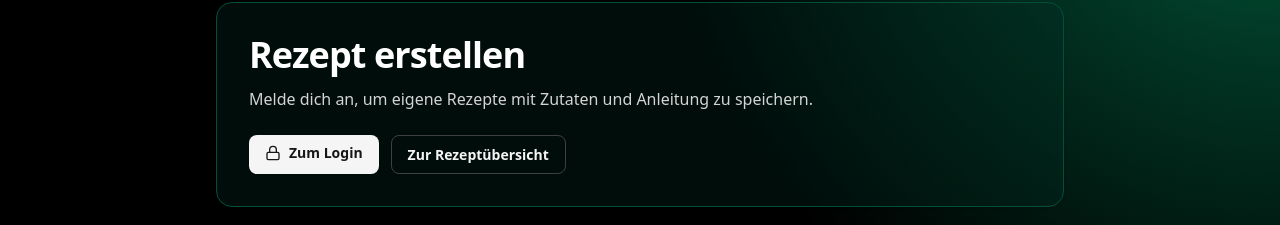
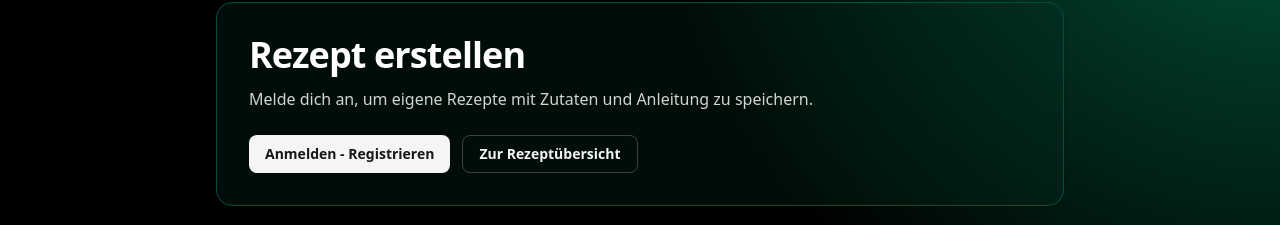
Before and after one commit to jeypack/nextjs-vercel-neon-m4, a Next.js app: page /recipes/new in a window 1280 px wide. Shown: the part 204-429 px from the top of the page. Built offline with nearby package versions, Linux system fonts and the light colour scheme; no server answers.

Commit message:
feat: integrate LoginButton component for user authentication on RecipeCreatePage

```diff
--- a/app/recipes/new/page.tsx
+++ b/app/recipes/new/page.tsx
@@ -9,6 +9,7 @@ import {
   getUnitNamesForRecipes,
 } from "@/app/recipes/_lib/queries";
 import {panelClass, primaryButton} from "@/app/_lib/tailwind";
+import LoginButton from "@/app/user/_components/LoginButton";
 
 export const metadata = {
   title: "Rezept erstellen",
@@ -37,12 +38,13 @@ export default async function RecipeCreatePage() {
             speichern.
           </p>
           <div className="mt-6 flex flex-wrap gap-3">
-            <Link href="/user" className={primaryButton}>
+            <LoginButton />
+            {/* <Link href="/user" className={primaryButton}>
               <span className="inline-flex items-center gap-2">
                 <Lock className="size-4" />
                 Zum Login
               </span>
-            </Link>
+            </Link> */}
             <Link
               href="/recipes"
               className="inline-flex items-center rounded-lg border border-neutral-300 px-4 py-2 text-sm font-semibold text-neutral-800 transition hover:bg-neutral-100 dark:border-neutral-700 dark:text-neutral-100 dark:hover:bg-neutral-800"
```
